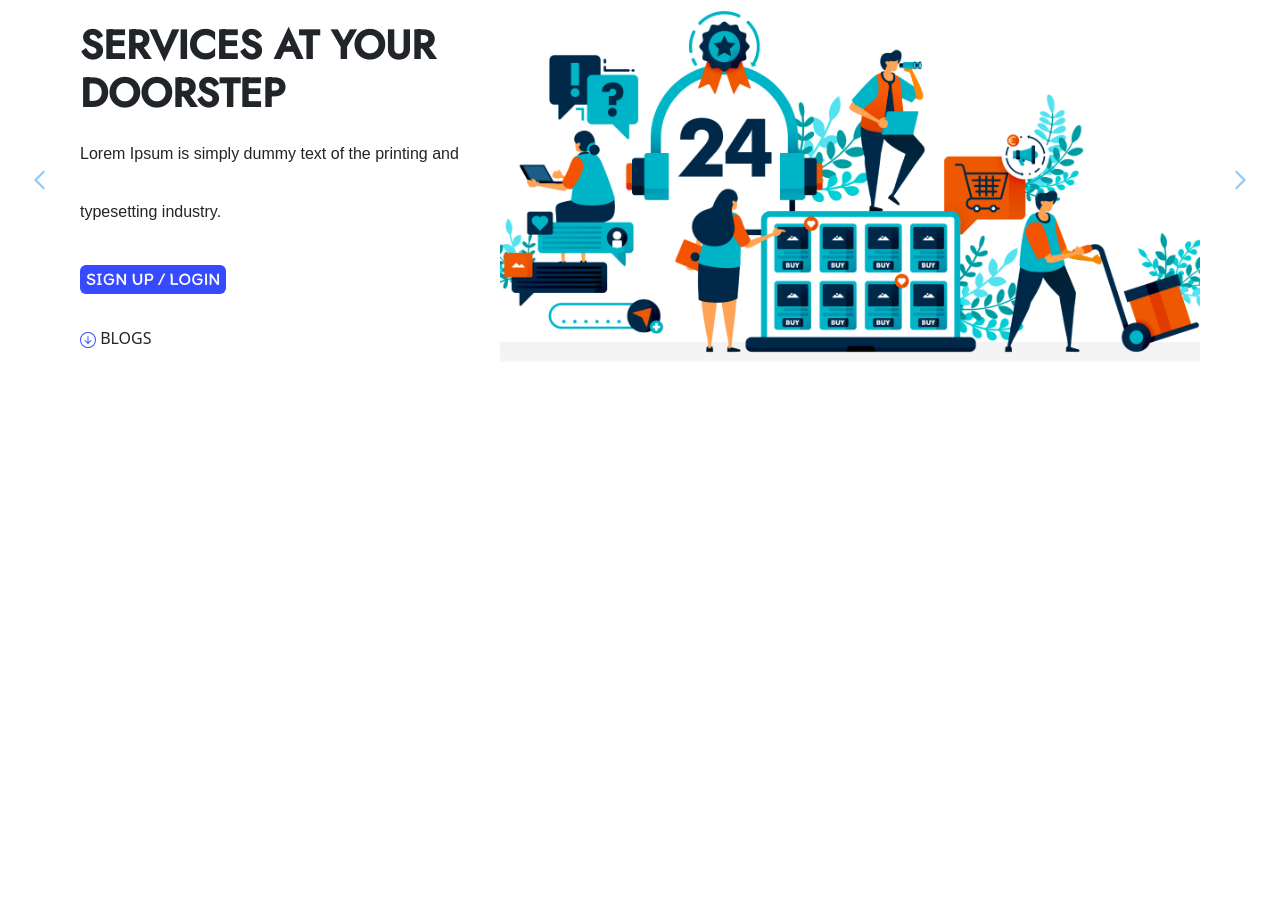
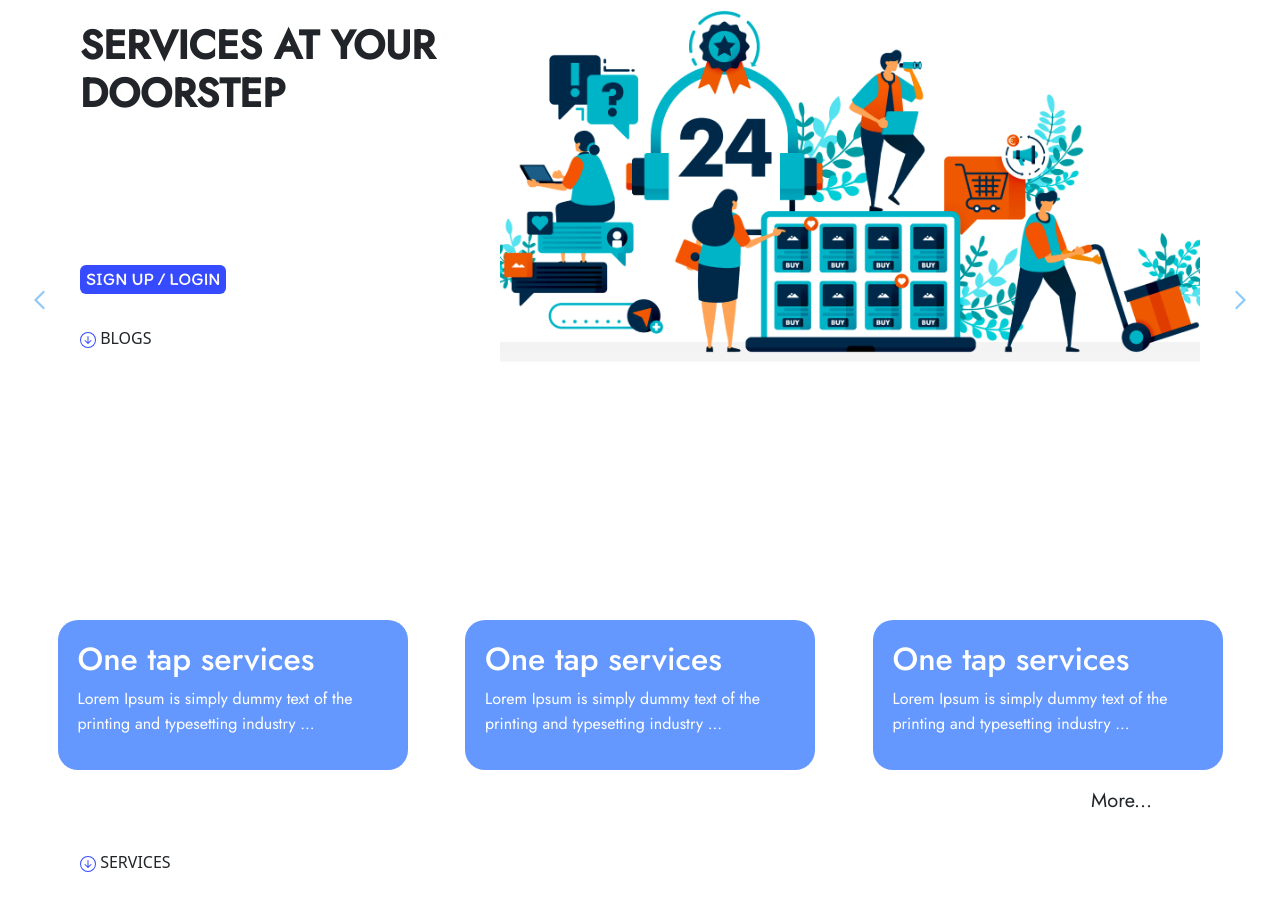
Before and after one commit to ItsRoy69/AnyHelper, a React (Create React App) app in the folder client/: page / in a window 1280 px wide. Shown: the part 180-1090 px from the top of the page. Before the commit the page ends 800 px from the top, so only its background shows below. Built offline with nearby package versions, Linux system fonts and the light colour scheme; a web font is replaced by a local one.

Commit message:
Services

```diff
--- a/client/src/pages/Home.js
+++ b/client/src/pages/Home.js
@@ -8,13 +8,14 @@ import banner3 from "../assets/banner3.png";
 
 import { FcNext, FcPrevious } from "react-icons/fc";
 import { Link } from "react-router-dom";
-import { BsArrowDownCircle } from "react-icons/bs";
+import { BsArrowDownCircle, BsArrowRight } from "react-icons/bs";
 
 const Home = () => {
   return (
     <>
       <Navbar />
-      <div className='Banner'>
+
+      <div className='banner'>
         <div id="carouselExampleCaptions" className="carousel slide" data-bs-ride="carousel">
           <div className="carousel-indicators">
             <button type="button" data-bs-target="#carouselExampleCaptions" data-bs-slide-to="0" className="active" aria-current="true" aria-label="Slide 1"></button>
@@ -23,7 +24,7 @@ const Home = () => {
           </div>
           <div className="carousel-inner">
             <div className="carousel-item active">
-              <div className="banner">
+              <div className="banner_slider">
                 <div className="banner_container">
                   <div className="banner_para">
                     <h1>
@@ -46,7 +47,7 @@ const Home = () => {
               </div>
             </div>
             <div className="carousel-item">
-              <div className="banner">
+              <div className="banner_slider">
                 <div className="banner_container">
                   <div className="banner_para">
                     <h1>
@@ -69,7 +70,7 @@ const Home = () => {
               </div>
             </div>
             <div className="carousel-item">
-              <div className="banner">
+              <div className="banner_slider">
                 <div className="banner_container">
                   <div className="banner_para">
                     <h1>
@@ -102,6 +103,49 @@ const Home = () => {
           </button>
         </div>
       </div>
+
+      <div className="blogs">
+        <div className="blogs_boxes">
+          <div className="blog_box">
+            <div className="blog_para">
+              <h2>
+                One tap services
+              </h2>
+                <Link to="sign-up" className='blog_link' type='p'>
+                  Lorem Ipsum is simply dummy text of the printing and typesetting industry ...
+                </Link>
+            </div>
+          </div>
+
+          <div className="blog_box">
+            <div className="blog_para">
+              <h2>
+                One tap services
+              </h2>
+              <Link to="sign-up" className='blog_link' type='p'>
+                  Lorem Ipsum is simply dummy text of the printing and typesetting industry ...
+              </Link>
+            </div>
+          </div>
+
+          <div className="blog_box">
+            <div className="blog_para">
+                <h2>
+                  One tap services
+                </h2>
+                <Link to="sign-up" className='blog_link' type='p'>
+                  Lorem Ipsum is simply dummy text of the printing and typesetting industry ...
+                </Link>
+              </div>
+          </div>
+        </div>
+        <div className="blogs_more">
+          <a type='h2'>More...</a>
+        </div>
+        <div className="down_button" style={{marginLeft: "5rem", marginTop: "5rem"}}>
+          <BsArrowDownCircle className="down_button_circle" /> SERVICES
+        </div>
+      </div>
     </>
   )
 }
--- a/client/src/styles/Home.css
+++ b/client/src/styles/Home.css
@@ -3,8 +3,7 @@
 @import url('https://fonts.googleapis.com/css2?family=Kdam+Thmor+Pro&display=swap');
 
 .carousel-item {
-    width: 100vw;
-    height: 90vh;
+    height: 80vh;
 }
 
 .banner{
@@ -92,3 +91,52 @@
 .down_button_circle{
   color: rgba(0, 26, 255, 0.79);
 }
+
+
+
+/* ---------------------------------------------Blogs-------------------------------------------------- */
+
+.blogs{
+  height: 80vh;
+}
+
+.blogs_boxes {
+  display: flex;
+  flex-direction: row;
+  justify-content: space-evenly;
+}
+
+.blog_box{
+  background-color: #6598FF;
+  border-radius: 20px;
+  width: 350px;
+  height: 150px;
+}
+
+.blog_box h2, p, .blog_link{
+  font-family: 'Jost', sans-serif;
+  font-style: normal;
+  color: #ffffff;
+  text-decoration: none;
+}
+
+.blog_para{
+  width: 320px;
+  height: 120px;
+  padding: 20px;
+}
+
+.blogs_more{
+  display: flex;
+  float: right;
+  margin-right: 10vw;
+  margin-top: 2vh;
+}
+
+.blogs_more a{
+  font-family: 'Jost', sans-serif;
+  font-style: normal;
+  color: #000000;
+  text-decoration: none;
+  font-size: 20px;
+}
```
